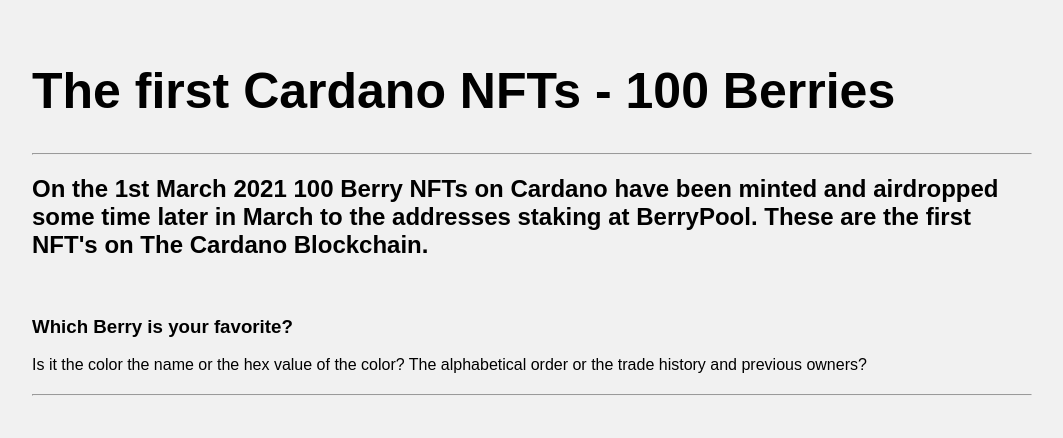
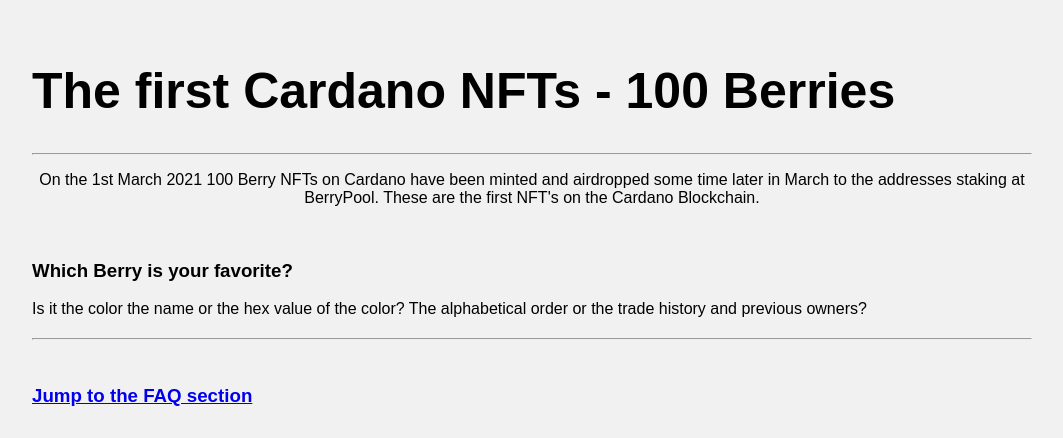
Before and after one commit to cardano-nft/BerryNFT, a plain HTML site: page index.html in a window 1280 px wide. Shown: the top 438 px of the page, without its empty margins (108-1171 px from the left). Drawn offline with Linux system fonts and the light colour scheme.

Commit message:
Update index.html

```diff
--- a/index.html
+++ b/index.html
@@ -116,7 +116,7 @@
 
 <h1>The first Cardano NFTs - 100 Berries</h1>
 <hr>
-<h2>On the 1st March 2021 100 Berry NFTs on Cardano have been minted and airdropped some time later in March to the addresses staking at BerryPool. These are the first NFT's on The Cardano Blockchain. </h2>
+<p style="text-align:center">On the 1st March 2021 100 Berry NFTs on Cardano have been minted and airdropped some time later in March to the addresses staking at BerryPool. These are the first NFT's on the Cardano Blockchain. </p>
 <br>
 <h3>Which Berry is your favorite? </h3>
 Is it the color the name or the hex value of the color? The alphabetical order or the trade history and previous owners?
```
